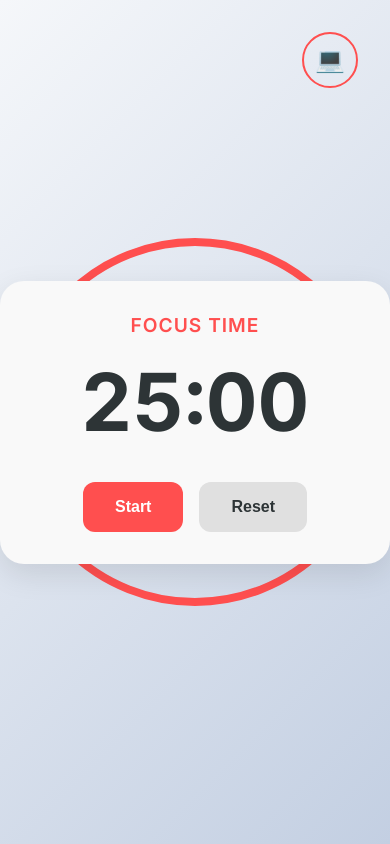
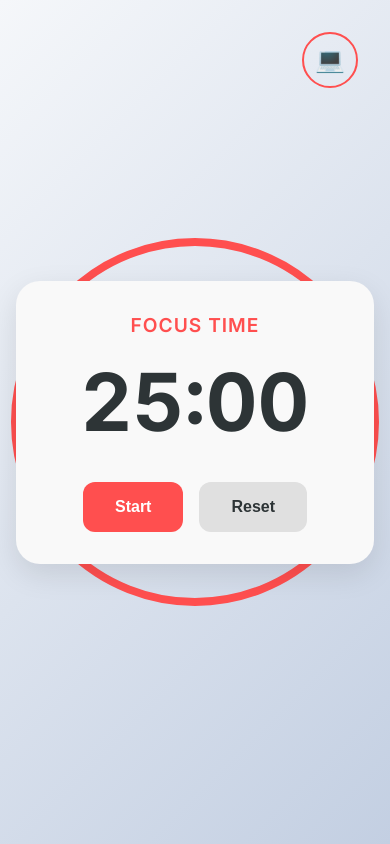
Before and after one commit to RyanBlakeleyCarr/BYOA-Pomodoro, a plain HTML site: page index.html in a window 390 px wide. Drawn offline with Linux system fonts and the light colour scheme.

Commit message:
mobile css fix

```diff
--- a/styles.css
+++ b/styles.css
@@ -14,6 +14,8 @@ body {
   justify-content: center;
   font-family: 'Inter', -apple-system, BlinkMacSystemFont, sans-serif;
   background: linear-gradient(135deg, #f5f7fa 0%, #c3cfe2 100%);
+  padding: 1rem;
+  box-sizing: border-box;
 }
 
 .container {
```
